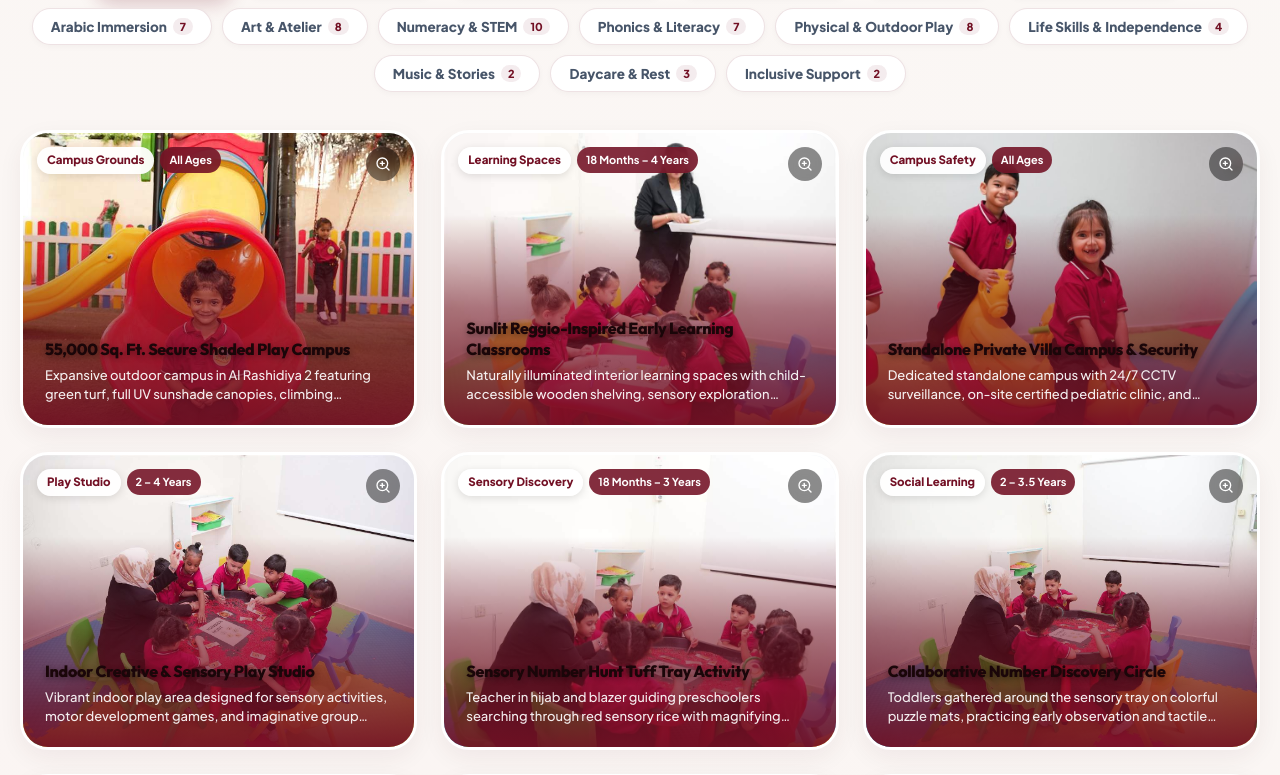
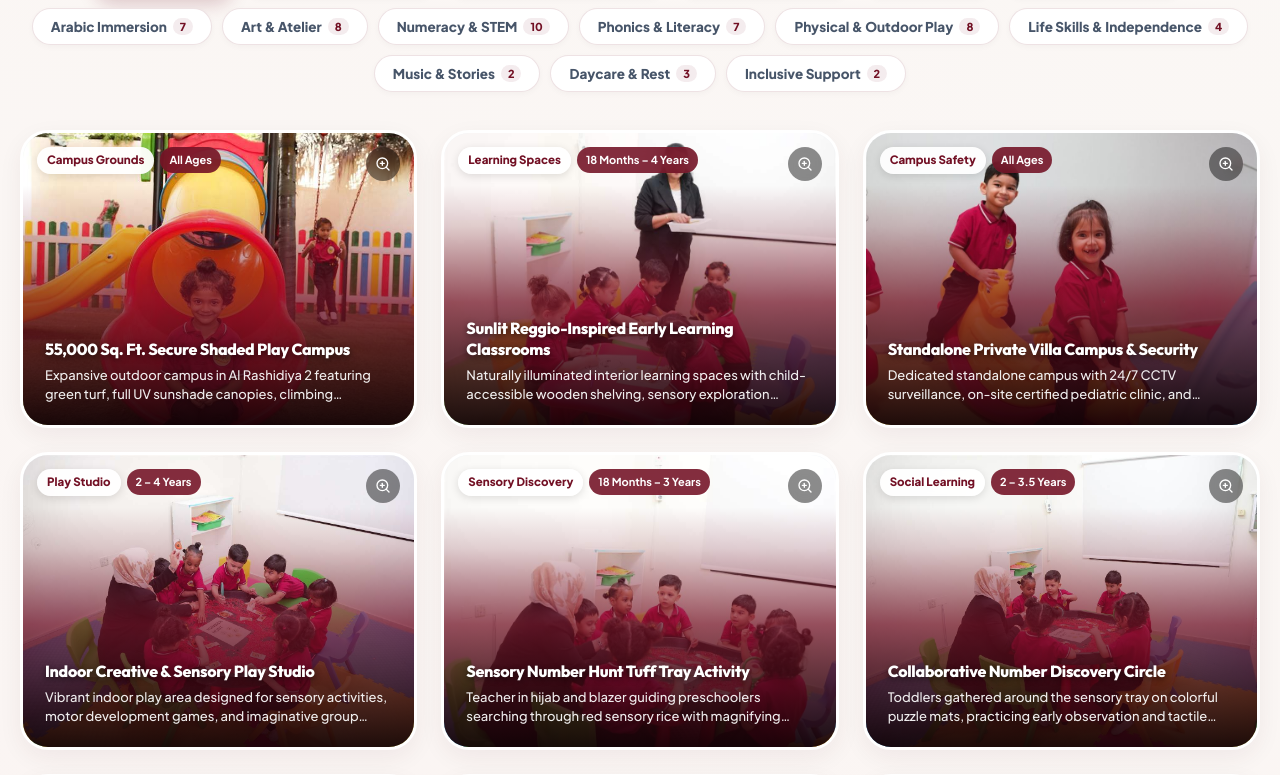
Before and after one commit to jensujames/jlh-nursery, a React (Vite) app in the folder client/: page /gallery in a window 1280 px wide. Shown: the part 1061-1836 px from the top of the page. Built offline with nearby package versions, Linux system fonts and the light colour scheme; no server answers; a web font is replaced by a local one.

Commit message:
fix(ui): fix gallery card title contrast, remove duplicate daycare photo, and improve gradient overlay

```diff
--- a/client/src/pages/GalleryPage.jsx
+++ b/client/src/pages/GalleryPage.jsx
@@ -822,11 +822,11 @@ const GALLERY_IMAGES = [
   {
     src: '/media/daycare/daycare-3.jpg',
     category: 'daycare',
-    title: 'Quiet Snooze Suite with Sanitized Baby Cots',
-    caption: 'Temperature-controlled sleep sanctuary equipped with private white wooden cots, fresh linens, and continuous caregiver monitoring.',
-    alt: 'Quiet snooze room with white wooden baby cots at Just Like Home Nursery',
-    badge: 'Rest Sanctuary',
-    ageGroup: '45 Days – 3 Years'
+    title: 'Gentle Care & Supervised Indoor Play',
+    caption: 'Gentle care and supervised indoor play for infants and toddlers.',
+    alt: 'Gentle care and supervised indoor play for infants and toddlers at Just Like Home Nursery',
+    badge: 'Infant & Toddler Care',
+    ageGroup: '45 Days – 2 Years'
   },
 
   // 13. Inclusive SEND Support
@@ -1239,7 +1239,7 @@ export default function GalleryPage({ onBookVisitClick }) {
                   style={{
                     position: 'absolute',
                     inset: 0,
-                    background: 'linear-gradient(to top, rgba(114, 16, 36, 0.94) 0%, rgba(114, 16, 36, 0.55) 40%, transparent 72%)',
+                    background: 'linear-gradient(to top, rgba(20, 2, 6, 0.95) 0%, rgba(114, 16, 36, 0.72) 42%, rgba(114, 16, 36, 0.18) 68%, transparent 82%)',
                     display: 'flex',
                     flexDirection: 'column',
                     justifyContent: 'flex-end',
@@ -1254,8 +1254,9 @@ export default function GalleryPage({ onBookVisitClick }) {
                       fontSize: '16px',
                       fontWeight: '800',
                       lineHeight: 1.3,
+                      color: '#ffffff',
                       fontFamily: 'var(--font-heading, "Outfit", sans-serif)',
-                      textShadow: '0 2px 6px rgba(0,0,0,0.4)'
+                      textShadow: '0 2px 6px rgba(0,0,0,0.6)'
                     }}
                   >
                     {img.title || img.caption}
```
